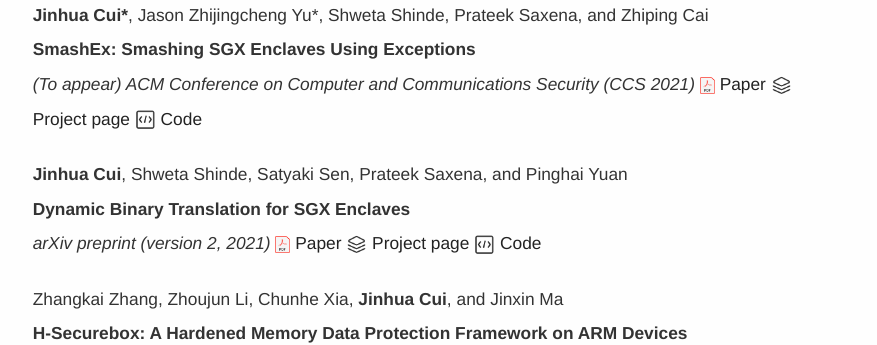
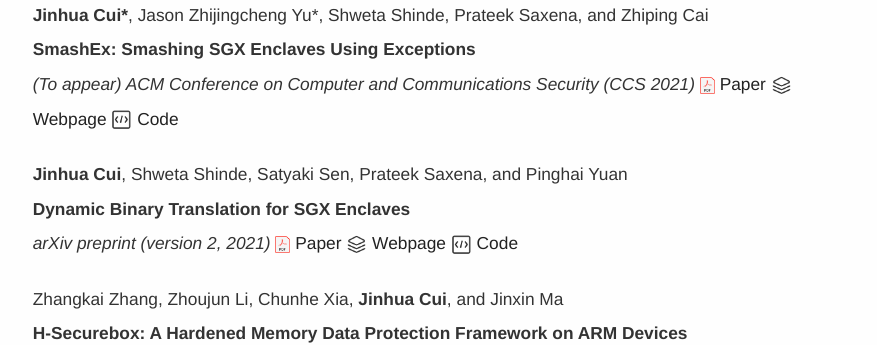
Before and after one commit to cimcs/cimcs.github.io, a Jekyll site: the page built from research.md, in a window 1280 px wide. Shown: the part 254-599 px from the top of the page, without its empty margins (200-1077 px from the left). Built offline with Jekyll 4.4.1, drawn with Linux system fonts in a browser that asks for light colours; comment, search, counter and statistics services are not loaded.

Commit message:
Update research.md

```diff
--- a/research.md
+++ b/research.md
@@ -280,7 +280,7 @@ Jump to **[Publications](#peer-reviewed-publications)**, <!-- [Thesis](#doctoral
 **{{pub.title}}**<br />
 *{{pub.journal}}*
 {% if pub.note %} *({{pub.note}})*
-{% endif %} *{{pub.year}}* [![pdf](/images/pdf.png){:height="17px" width="15px"} Paper ]({% if pub.internal %}{{pub.url | prepend: site.baseurl}}{% else %}{{pub.url}}{% endif %}) <!-- {% if pub.doi %}[[doi]({{pub.doi}})]{% endif %} --> {% if pub.web %} [![project](/images/project.png){:height="21px" width="21px"} Project page ]({{pub.web}}){% endif %} {% if pub.code %} [![code](/images/code.png){:height="21px" width="21px"} Code]({{pub.code}}){% endif %} {% if pub.demo %}[![demo](/images/demo.png){:height="21px" width="21px"} Demo]({{pub.demo}}){% endif %} {% if pub.video %}[![video](/images/video.png){:height="21px" width="20px"} Video]({{pub.video}}){% endif %} {% if pub.slides %}[![slides](/images/slides.png){:height="18px" width="16px"} Slides]({{pub.slides}}){% endif %}<br />{% if pub.mark %} ({{pub.mark}}){% endif %}
+{% endif %} *{{pub.year}}* [![pdf](/images/pdf.png){:height="17px" width="15px"} Paper ]({% if pub.internal %}{{pub.url | prepend: site.baseurl}}{% else %}{{pub.url}}{% endif %}) <!-- {% if pub.doi %}[[doi]({{pub.doi}})]{% endif %} --> {% if pub.web %} [![project](/images/project.png){:height="21px" width="21px"} Webpage ]({{pub.web}}){% endif %} {% if pub.code %} [![code](/images/code.png){:height="21px" width="21px"} Code]({{pub.code}}){% endif %} {% if pub.demo %}[![demo](/images/demo.png){:height="21px" width="21px"} Demo]({{pub.demo}}){% endif %} {% if pub.video %}[![video](/images/video.png){:height="21px" width="20px"} Video]({{pub.video}}){% endif %} {% if pub.slides %}[![slides](/images/slides.png){:height="18px" width="16px"} Slides]({{pub.slides}}){% endif %}<br />{% if pub.mark %} ({{pub.mark}}){% endif %}
 
 
 {% endfor %}
```
